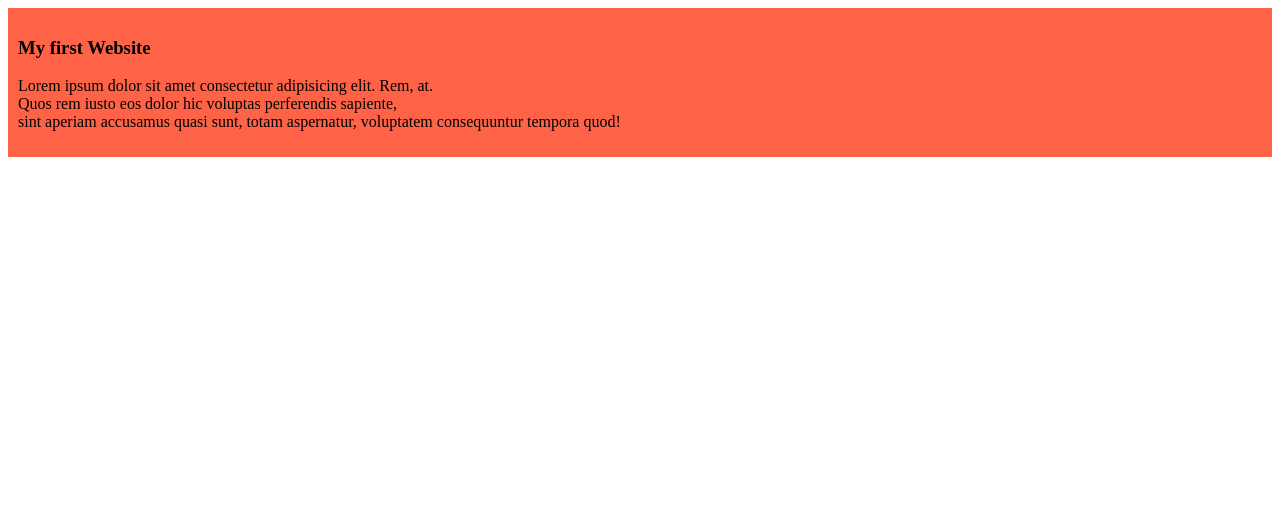
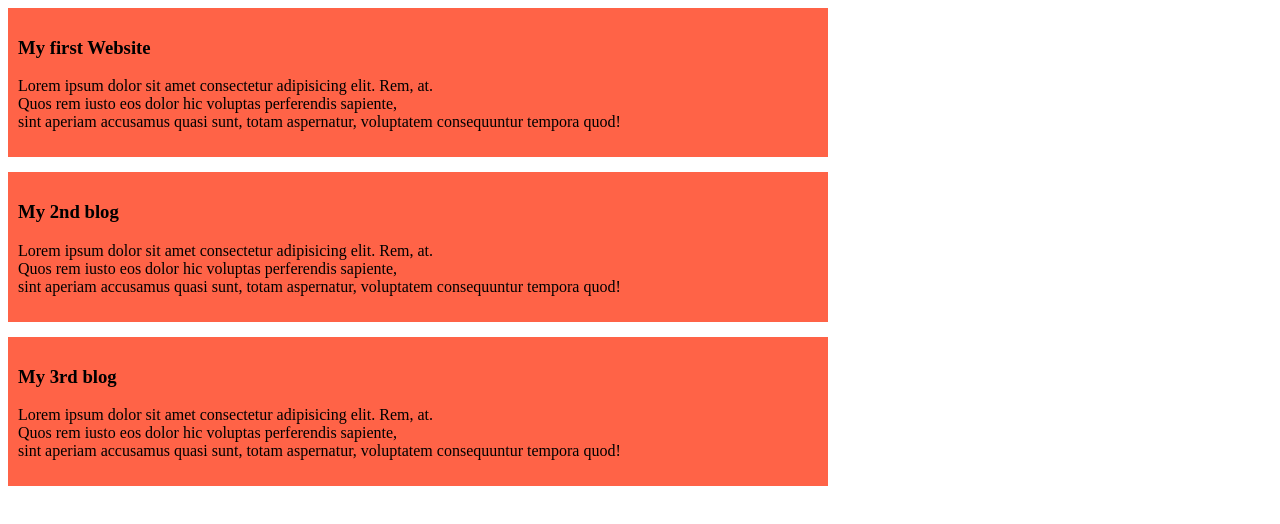
Before and after one commit to RayhanRK/my-sample-website, a plain HTML site: page index.html in a window 1280 px wide. Drawn offline with Linux system fonts and the light colour scheme.

Commit message:
2nd and 3rd blog added

```diff
--- a/index.html
+++ b/index.html
@@ -11,6 +11,14 @@
         <h3>My first Website</h3>
         <p>Lorem ipsum dolor sit amet consectetur adipisicing elit. Rem, at. <br> Quos rem iusto eos dolor hic voluptas perferendis sapiente,<br> sint aperiam accusamus quasi sunt, totam aspernatur, voluptatem consequuntur tempora quod!</p>
     </div>
+    <div>
+        <h3>My 2nd blog</h3>
+        <p>Lorem ipsum dolor sit amet consectetur adipisicing elit. Rem, at. <br> Quos rem iusto eos dolor hic voluptas perferendis sapiente,<br> sint aperiam accusamus quasi sunt, totam aspernatur, voluptatem consequuntur tempora quod!</p>
+    </div>
+    <div>
+        <h3>My 3rd blog</h3>
+        <p>Lorem ipsum dolor sit amet consectetur adipisicing elit. Rem, at. <br> Quos rem iusto eos dolor hic voluptas perferendis sapiente,<br> sint aperiam accusamus quasi sunt, totam aspernatur, voluptatem consequuntur tempora quod!</p>
+    </div>
 
 </body>
 </html>
--- a/styles/blog.css
+++ b/styles/blog.css
@@ -1,4 +1,6 @@
 div{
     background-color: tomato;
     padding: 10px;
+    margin-bottom: 15px;
+    width: 800px;
 }
```
